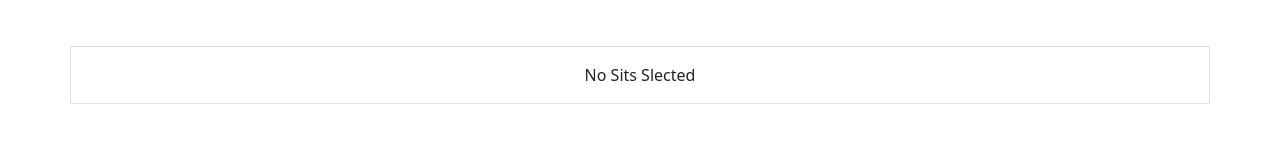
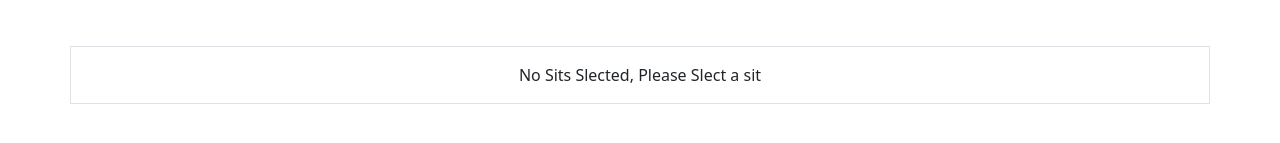
Before and after one commit to Robiul92/Sinple-Ticket-Booking-App-Without-Backend, a React (Create React App) app: page /Booking in a window 1280 px wide. Shown: the part 419-562 px from the top of the page. Built offline with nearby package versions, Linux system fonts and the light colour scheme.

Commit message:
sit status changed

```diff
--- a/src/Component/Booking/SeateDake/SeateDake.js
+++ b/src/Component/Booking/SeateDake/SeateDake.js
@@ -133,7 +133,7 @@ const SeateDake = () => {
                       </div>)
 
                       :
-                      'No Sits Slected'
+                      'No Sits Slected, Please Slect a sit'
                   }
 
 
```
